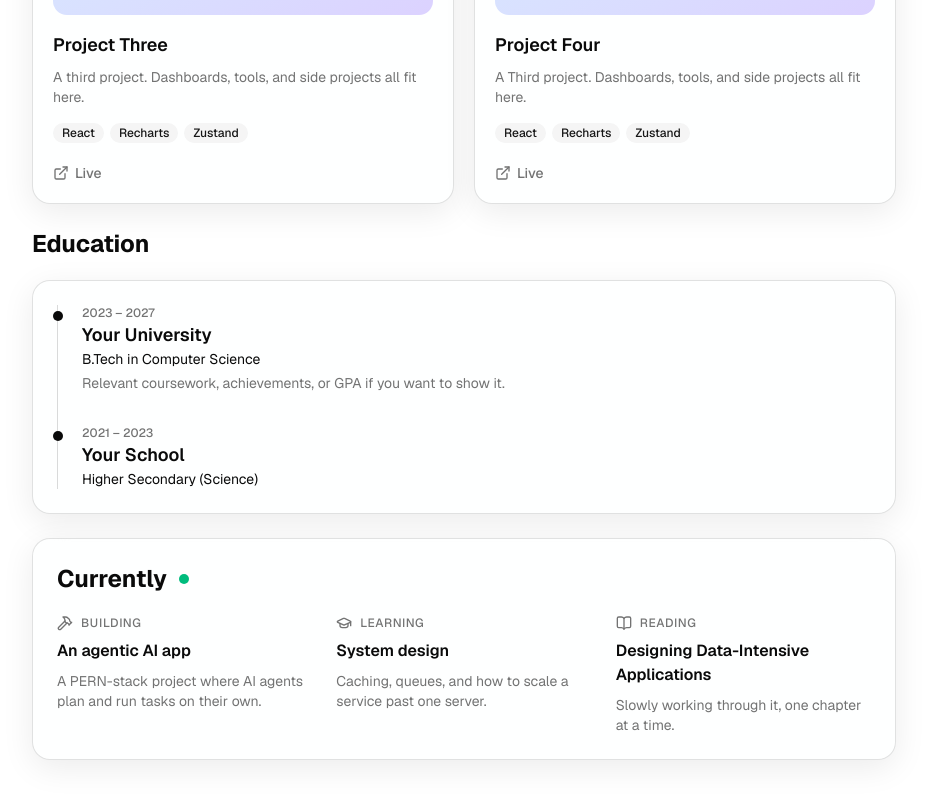
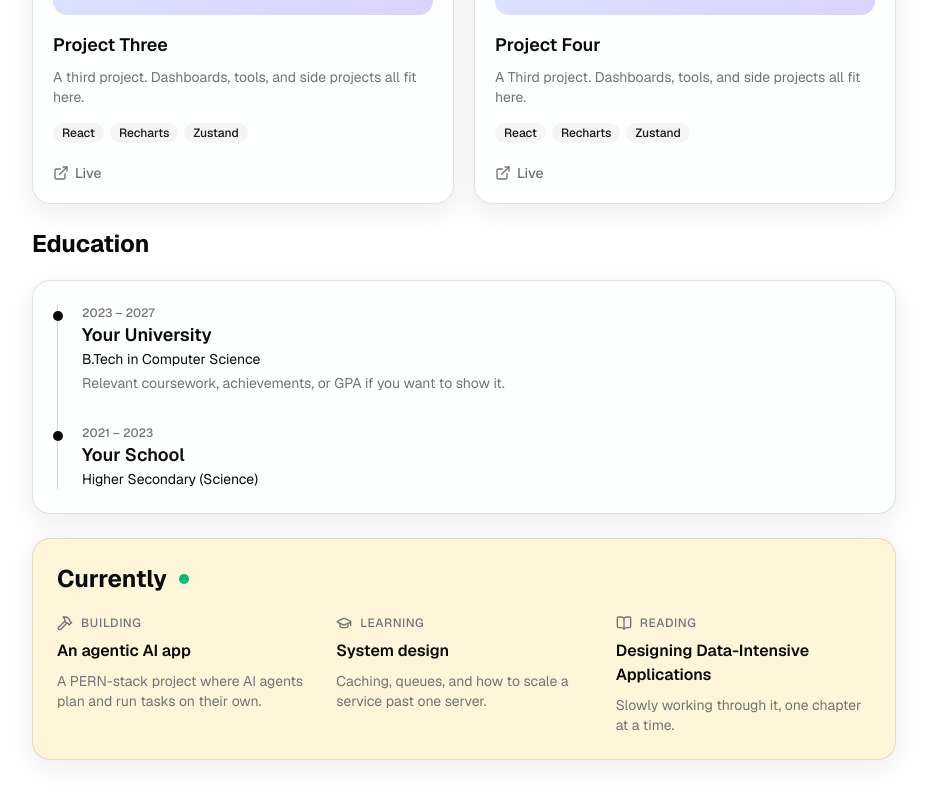
Before and after one commit to Rajat-web-server/Rajat_Portfolio, a Next.js app: page / in a window 1280 px wide. Shown: the part 1548-2348 px from the top of the page, without its empty margins (176-1103 px from the left). Built offline with nearby package versions, Linux system fonts and the light colour scheme; no server answers.

Commit message:
some bg-color changes

```diff
--- a/src/components/sections/currently.tsx
+++ b/src/components/sections/currently.tsx
@@ -3,18 +3,19 @@ import { GlassCard } from "@/components/glass/glass-card";
 import { currently, type CurrentlyItem } from "@/data/currently";
 import { Reveal } from "./reveal";
 
-const META: Record<CurrentlyItem["kind"], { label: string; icon: LucideIcon }> = {
-  building: { label: "Building", icon: Hammer },
-  learning: { label: "Learning", icon: GraduationCap },
-  reading: { label: "Reading", icon: BookOpen },
-};
+const META: Record<CurrentlyItem["kind"], { label: string; icon: LucideIcon }> =
+  {
+    building: { label: "Building", icon: Hammer },
+    learning: { label: "Learning", icon: GraduationCap },
+    reading: { label: "Reading", icon: BookOpen },
+  };
 
 export function Currently() {
   return (
-    <section id="currently" className="scroll-mt-28">
-      <Reveal>
-        <GlassCard className="space-y-5">
-          <div className="flex items-center gap-3">
+    <section id="currently" className="scroll-mt-28 ">
+      <Reveal >
+        <GlassCard className="space-y-5 bg-amber-400/15! dark:bg-amber:400/10! ">
+          <div className="flex items-center gap-3 ">
             <h2 className="text-2xl font-bold">Currently</h2>
             <span className="relative flex size-2.5">
               <span className="absolute inline-flex size-full animate-ping rounded-full bg-emerald-500/60 motion-reduce:animate-none" />
```
